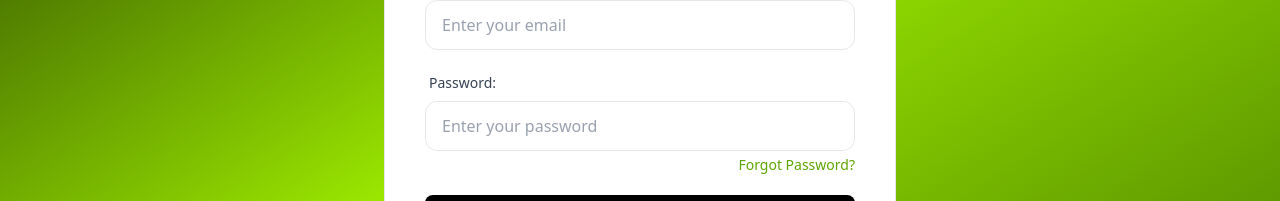
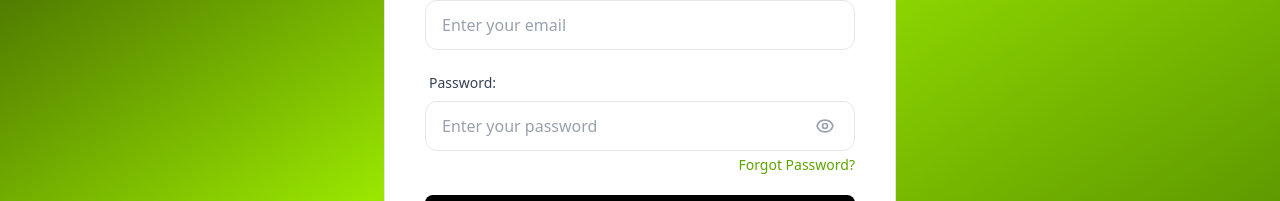
Before and after one commit to VasuBhakt/Bloggy, a React (Vite) app: page /login in a window 1280 px wide. Shown: the part 434-635 px from the top of the page. Built offline with nearby package versions, Linux system fonts and the light colour scheme; no server answers.

Commit message:
added visibility for password

```diff
--- a/src/components/input/Input.tsx
+++ b/src/components/input/Input.tsx
@@ -1,12 +1,11 @@
-// Input component
-
-import React, { useId, type InputHTMLAttributes } from "react"
+import React, { useId, useState, type InputHTMLAttributes } from "react"
 
 interface InputProps extends InputHTMLAttributes<HTMLInputElement> {
     label: string;
     type?: string;
     className?: string;
 }
+
 const Input = React.forwardRef(function Input({
     label,
     type = "text",
@@ -15,16 +14,50 @@
 }: InputProps, ref: React.Ref<HTMLInputElement>) {
 
     const id = useId();
+    const [showPassword, setShowPassword] = useState(false);
+
+    const togglePasswordVisibility = () => {
+        setShowPassword((prev) => !prev);
+    };
+
+    const isPasswordType = type === "password";
+    const currentInputType = isPasswordType ? (showPassword ? "text" : "password") : type;
+
     return (
         <div className="w-full">
-            {label && <label className="inline-block mb-2 pl-1 font-medium text-gray-700 text-sm" htmlFor={id}>{label}</label>}
-            <input
-                type={type}
-                className={`w-full px-4 py-3 rounded-xl bg-white text-gray-900 outline-none border border-gray-200 focus:border-lime-400 focus:ring-4 focus:ring-lime-400/20 transition-all duration-200 ease-in-out placeholder:text-gray-400 ${className}`}
-                {...props}
-                ref={ref}
-                id={id}
-            />
+            {label && (
+                <label className="inline-block mb-2 pl-1 font-medium text-gray-700 text-sm" htmlFor={id}>
+                    {label}
+                </label>
+            )}
+            <div className="relative group">
+                <input
+                    type={currentInputType}
+                    className={`w-full px-4 py-3 rounded-xl bg-white text-gray-900 outline-none border border-gray-200 focus:border-lime-400 focus:ring-4 focus:ring-lime-400/20 transition-all duration-200 ease-in-out placeholder:text-gray-400 ${isPasswordType ? "pr-12" : ""} ${className}`}
+                    {...props}
+                    ref={ref}
+                    id={id}
+                />
+
+                {isPasswordType && (
+                    <button
+                        type="button"
+                        onClick={togglePasswordVisibility}
+                        className="absolute right-3 top-1/2 -translate-y-1/2 p-2 text-gray-400 hover:text-lime-600 transition-colors focus:outline-none"
+                    >
+                        {showPassword ? (
+                            <svg className="w-5 h-5" fill="none" stroke="currentColor" viewBox="0 0 24 24">
+                                <path strokeLinecap="round" strokeLinejoin="round" strokeWidth={2} d="M13.875 18.825A10.05 10.05 0 0112 19c-4.478 0-8.268-2.943-9.543-7a9.97 9.97 0 011.563-3.029m5.858.908a3 3 0 114.243 4.243M9.878 9.878l4.242 4.242M9.88 9.88l-3.29-3.29m7.532 7.532l3.29 3.29M3 3l18 18" />
+                            </svg>
+                        ) : (
+                            <svg className="w-5 h-5" fill="none" stroke="currentColor" viewBox="0 0 24 24">
+                                <path strokeLinecap="round" strokeLinejoin="round" strokeWidth={2} d="M15 12a3 3 0 11-6 0 3 3 0 016 0z" />
+                                <path strokeLinecap="round" strokeLinejoin="round" strokeWidth={2} d="M2.458 12C3.732 7.943 7.523 5 12 5c4.478 0 8.268 2.943 9.542 7-1.274 4.057-5.064 7-9.542 7-4.477 0-8.268-2.943-9.542-7z" />
+                            </svg>
+                        )}
+                    </button>
+                )}
+            </div>
         </div>
     )
 })
```
